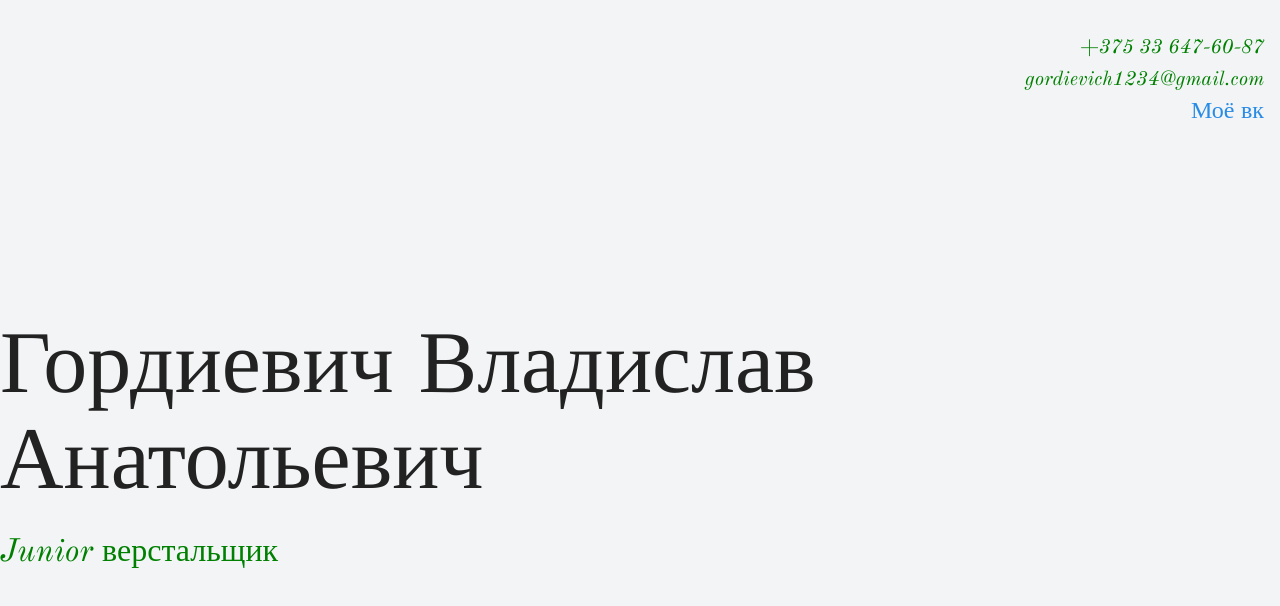
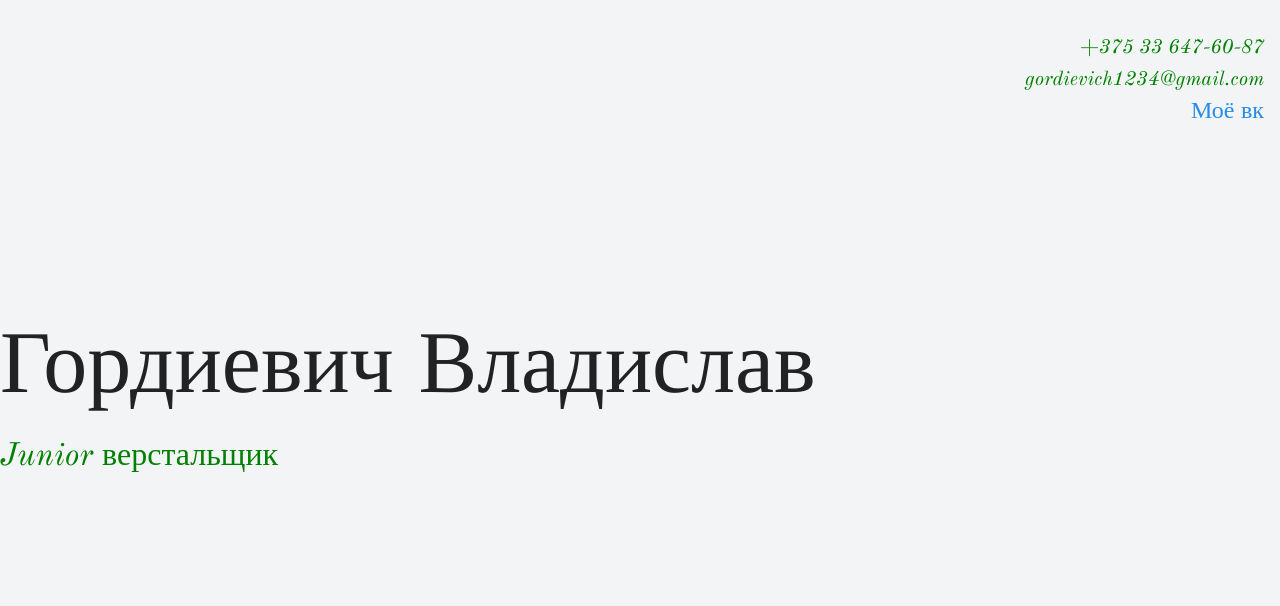
Before and after one commit to Gardik8/-my_portfolio.github.io, a plain HTML site: page index.html in a window 1280 px wide. Shown: the top 606 px of the page. Drawn offline with nearby package versions, Linux system fonts and the light colour scheme.

Commit message:
Update index.html

```diff
--- a/index.html
+++ b/index.html
@@ -18,7 +18,7 @@
     </header>
 
     <section class="hero-image">
-      <h1 class="heading">Гордиевич Владислав Анатольевич</h1>
+      <h1 class="heading">Гордиевич Владислав </h1>
       <p>Junior верстальщик</p>
     </section>
 
```
